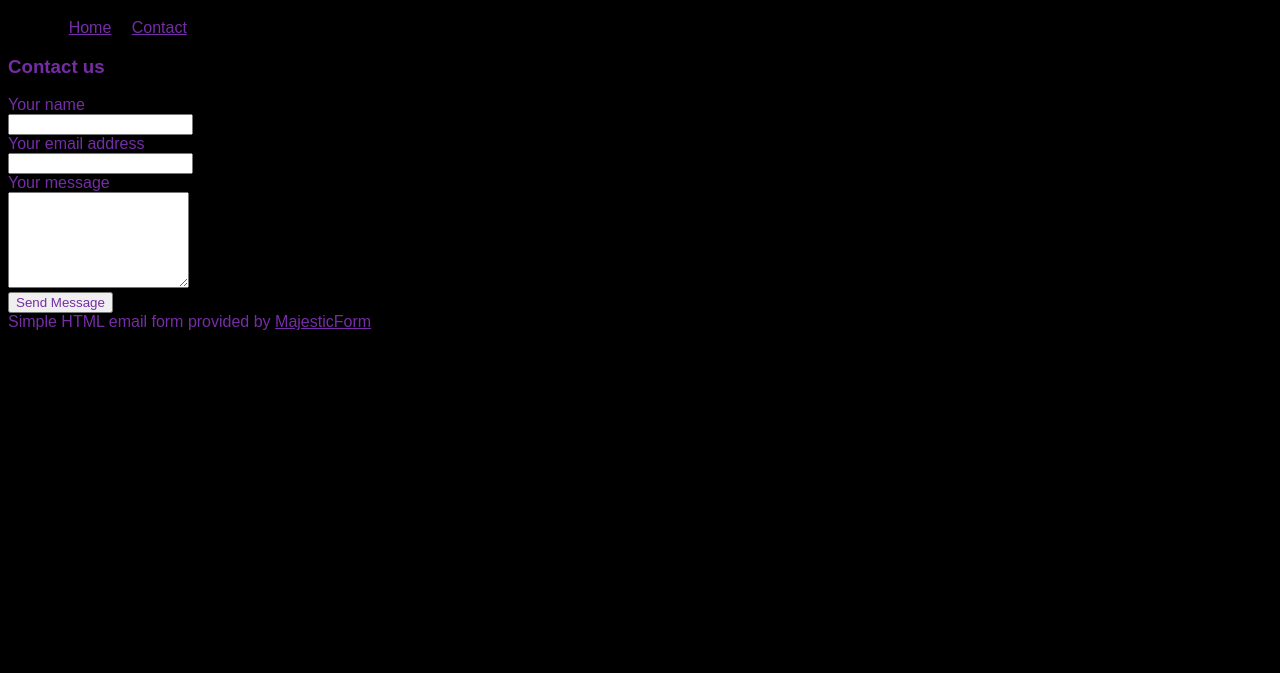
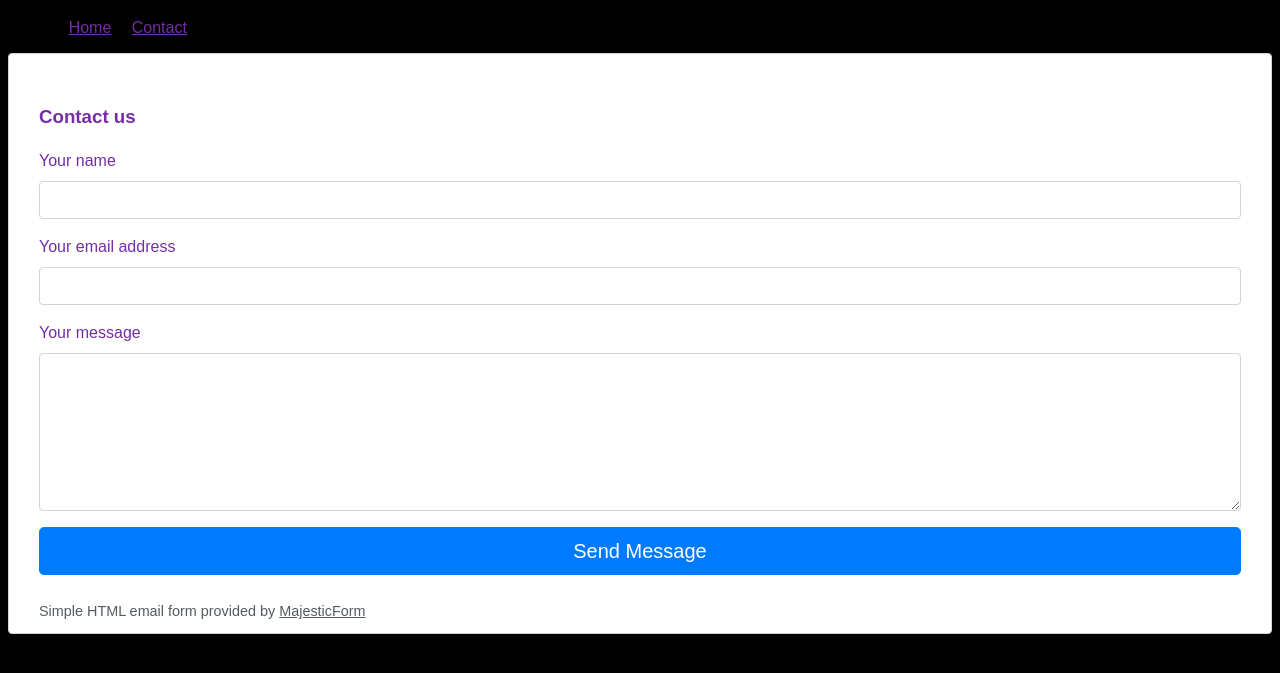
Before and after one commit to SHR82745/SHR82745.github.io, a plain HTML site: page contact.html in a window 1280 px wide. Shown: the part 61-734 px from the top of the page. Drawn offline with Linux system fonts and the light colour scheme.

Commit message:
Add files via upload

```diff
--- a/CSS/my-styles.css
+++ b/CSS/my-styles.css
@@ -23,3 +23,164 @@ html{
         display: inline;
 		padding: 0.5em;
         color: #DCA7F2;}
+/* CONTACT PAGE */
+#fcf-form {
+    display:block;
+}
+
+.fcf-body {
+    margin: 0;
+    font-family: -apple-system, Arial, sans-serif;
+    font-size: 1rem;
+    font-weight: 400;
+    line-height: 1.5;
+    color: #212529;
+    text-align: left;
+    background-color: #fff;
+    padding: 30px;
+    padding-bottom: 10px;
+    border: 1px solid #ced4da;
+    border-radius: 0.25rem;
+    max-width: 100%;
+}
+
+.fcf-form-group {
+    margin-bottom: 1rem;
+}
+
+.fcf-input-group {
+    position: relative;
+    display: -ms-flexbox;
+    display: flex;
+    -ms-flex-wrap: wrap;
+    flex-wrap: wrap;
+    -ms-flex-align: stretch;
+    align-items: stretch;
+    width: 100%;
+}
+
+.fcf-form-control {
+    display: block;
+    width: 100%;
+    height: calc(1.5em + 0.75rem + 2px);
+    padding: 0.375rem 0.75rem;
+    font-size: 1rem;
+    font-weight: 400;
+    line-height: 1.5;
+    color: #495057;
+    background-color: #fff;
+    background-clip: padding-box;
+    border: 1px solid #ced4da;
+    outline: none;
+    border-radius: 0.25rem;
+    transition: border-color 0.15s ease-in-out, box-shadow 0.15s ease-in-out;
+}
+
+.fcf-form-control:focus {
+    border: 1px solid #313131;
+}
+
+select.fcf-form-control[size], select.fcf-form-control[multiple] {
+    height: auto;
+}
+
+textarea.fcf-form-control {
+    font-family: -apple-system, Arial, sans-serif;
+    height: auto;
+}
+
+label.fcf-label {
+    display: inline-block;
+    margin-bottom: 0.5rem;
+}
+
+.fcf-credit {
+    padding-top: 10px;
+    font-size: 0.9rem;
+    color: #545b62;
+}
+
+.fcf-credit a {
+    color: #545b62;
+    text-decoration: underline;
+}
+
+.fcf-credit a:hover {
+    color: #0056b3;
+    text-decoration: underline;
+}
+
+.fcf-btn {
+    display: inline-block;
+    font-weight: 400;
+    color: #212529;
+    text-align: center;
+    vertical-align: middle;
+    cursor: pointer;
+    -webkit-user-select: none;
+    -moz-user-select: none;
+    -ms-user-select: none;
+    user-select: none;
+    background-color: transparent;
+    border: 1px solid transparent;
+    padding: 0.375rem 0.75rem;
+    font-size: 1rem;
+    line-height: 1.5;
+    border-radius: 0.25rem;
+    transition: color 0.15s ease-in-out, background-color 0.15s ease-in-out, border-color 0.15s ease-in-out, box-shadow 0.15s ease-in-out;
+}
+
+@media (prefers-reduced-motion: reduce) {
+    .fcf-btn {
+        transition: none;
+    }
+}
+
+.fcf-btn:hover {
+    color: #212529;
+    text-decoration: none;
+}
+
+.fcf-btn:focus, .fcf-btn.focus {
+    outline: 0;
+    box-shadow: 0 0 0 0.2rem rgba(0, 123, 255, 0.25);
+}
+
+.fcf-btn-primary {
+    color: #fff;
+    background-color: #007bff;
+    border-color: #007bff;
+}
+
+.fcf-btn-primary:hover {
+    color: #fff;
+    background-color: #0069d9;
+    border-color: #0062cc;
+}
+
+.fcf-btn-primary:focus, .fcf-btn-primary.focus {
+    color: #fff;
+    background-color: #0069d9;
+    border-color: #0062cc;
+    box-shadow: 0 0 0 0.2rem rgba(38, 143, 255, 0.5);
+}
+
+.fcf-btn-lg, .fcf-btn-group-lg>.fcf-btn {
+    padding: 0.5rem 1rem;
+    font-size: 1.25rem;
+    line-height: 1.5;
+    border-radius: 0.3rem;
+}
+
+.fcf-btn-block {
+    display: block;
+    width: 100%;
+}
+
+.fcf-btn-block+.fcf-btn-block {
+    margin-top: 0.5rem;
+}
+
+input[type="submit"].fcf-btn-block, input[type="reset"].fcf-btn-block, input[type="button"].fcf-btn-block {
+    width: 100%;
+}
```
